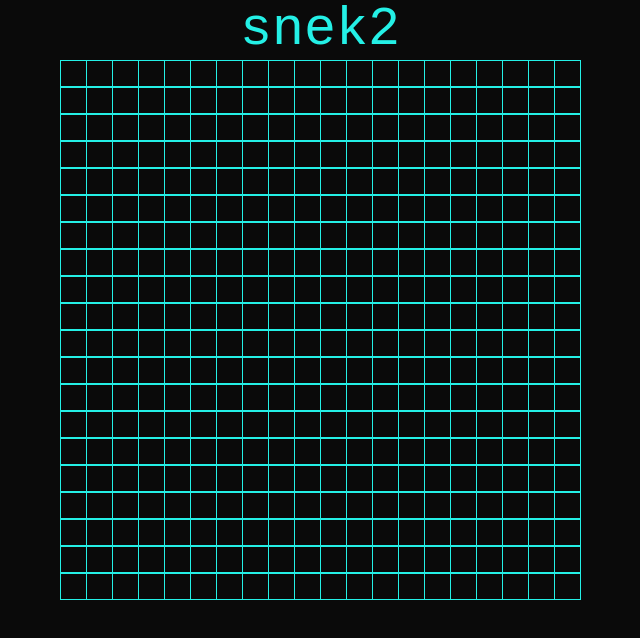
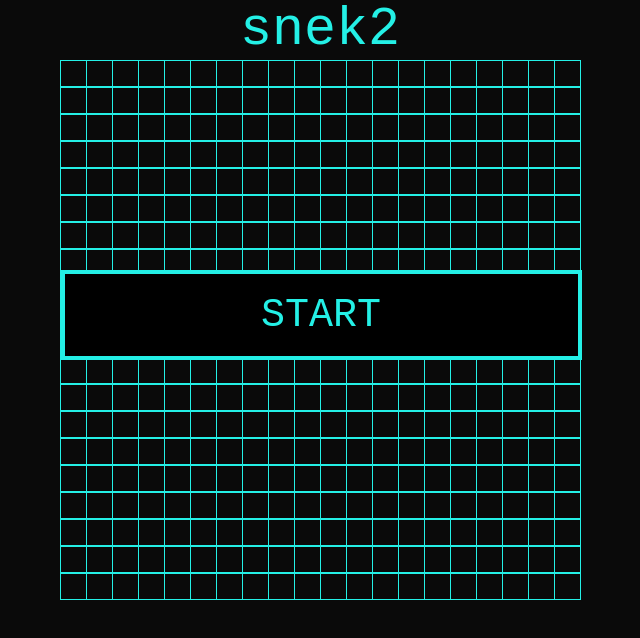
Before and after one commit to tomosim/snek, a React (Create React App) app: page / in a window 1280 px wide. Shown: the top 638 px of the page, without its empty margins (320-960 px from the left). Built offline with nearby package versions, Linux system fonts and the light colour scheme.

Commit message:
start and stop functions added. start button added

```diff
--- a/src/App.css
+++ b/src/App.css
@@ -1,5 +1,9 @@
 .App {
   text-align: center;
+  display: flex;
+  flex-direction: column;
+  justify-content: center;
+  align-items: center;
 }
 
 #title {
@@ -21,3 +25,19 @@
   max-width: 25px;
   margin: 1px 0;
 }
+
+#snekked {
+  background-color: rgb(36, 240, 230);
+}
+
+#start {
+  position: absolute;
+  top: 270px;
+  height: 90px;
+  width: 521px;
+  border: solid 4px rgb(36, 240, 230);
+  background-color: black;
+  color: rgb(36, 240, 230);
+  font-family: "Courier New", Courier, monospace;
+  font-size: 30pt;
+}
--- a/src/App.js
+++ b/src/App.js
@@ -3,14 +3,30 @@ import Grid from "./Components/Grid";
 import "./App.css";
 
 class App extends Component {
+  state = { timer: null, playing: false };
   render() {
     return (
       <div className="App">
         <div id="title">snek2</div>
-        <Grid />
+        <Grid
+          snek={this.state.snekArr}
+          playing={this.state.playing}
+          play={this.play}
+          stop={this.stop}
+        />
       </div>
     );
   }
+
+  play = func => {
+    const timer = setInterval(func, 200);
+    this.setState({ timer, playing: true });
+  };
+
+  stop = () => {
+    clearInterval(this.state.timer);
+    this.setState({ playing: false });
+  };
 }
 
 export default App;
--- a/src/Components/Grid.js
+++ b/src/Components/Grid.js
@@ -1,24 +1,109 @@
 import React, { PureComponent } from "react";
 
 class Grid extends PureComponent {
-  state = { gridArr: [] };
+  state = {
+    gridArr: [],
+    snekArr: [{ x: 9, y: 9 }]
+  };
 
   componentDidMount() {
     const gridArr = [];
     for (let y = 0; y < 20; y++) {
       for (let x = 0; x < 20; x++) {
-        gridArr.push(<div className={`grid-cell`} id="" key={`${x},${y}`} />);
+        gridArr.push(
+          <div
+            className={`grid-cell`}
+            id={
+              this.state.snekArr.find(cell => cell.x === x && cell.y === y)
+                ? "snekked"
+                : ""
+            }
+            key={`${x},${y}`}
+          />
+        );
       }
     }
-
     this.setState({
       gridArr
     });
   }
 
   render() {
-    return <div id="grid">{this.state.gridArr}</div>;
+    return (
+      <div id="grid">
+        {this.state.gridArr}
+        {this.props.playing || (
+          <button id="start" onClick={() => this.props.play(this.moveSnek)}>
+            START
+          </button>
+        )}
+      </div>
+    );
   }
+
+  moveSnek = (direction = "right") => {
+    const newSnekArr = [...this.state.snekArr];
+    newSnekArr.shift();
+
+    if (direction === "right") {
+      newSnekArr.push({
+        x:
+          this.state.snekArr[this.state.snekArr.length - 1].x + 1 > 19
+            ? 0
+            : this.state.snekArr[this.state.snekArr.length - 1].x + 1,
+        y: this.state.snekArr[this.state.snekArr.length - 1].y
+      });
+    }
+    if (direction === "left") {
+      newSnekArr.push({
+        x:
+          this.state.snekArr[this.state.snekArr.length - 1].x - 1 < 0
+            ? 19
+            : this.state.snekArr[this.state.snekArr.length - 1].x - 1,
+        y: this.state.snekArr[this.state.snekArr.length - 1].y
+      });
+    }
+    if (direction === "up") {
+      newSnekArr.push({
+        y:
+          this.state.snekArr[this.state.snekArr.length - 1].y - 1 < 0
+            ? 19
+            : this.state.snekArr[this.state.snekArr.length - 1].y - 1,
+        x: this.state.snekArr[this.state.snekArr.length - 1].x
+      });
+    }
+    if (direction === "down") {
+      newSnekArr.push({
+        y:
+          this.state.snekArr[this.state.snekArr.length - 1].y + 1 > 19
+            ? 0
+            : this.state.snekArr[this.state.snekArr.length - 1].y + 1,
+        x: this.state.snekArr[this.state.snekArr.length - 1].x
+      });
+    }
+
+    const gridArr = [];
+    for (let y = 0; y < 20; y++) {
+      for (let x = 0; x < 20; x++) {
+        gridArr.push(
+          <div
+            className={`grid-cell`}
+            id={
+              newSnekArr.find(cell => cell.x === x && cell.y === y)
+                ? "snekked"
+                : ""
+            }
+            key={`${x},${y}`}
+          />
+        );
+      }
+    }
+
+    this.setState({
+      snekArr: newSnekArr,
+      gridArr
+    });
+  };
 }
 
 export default Grid;
```
